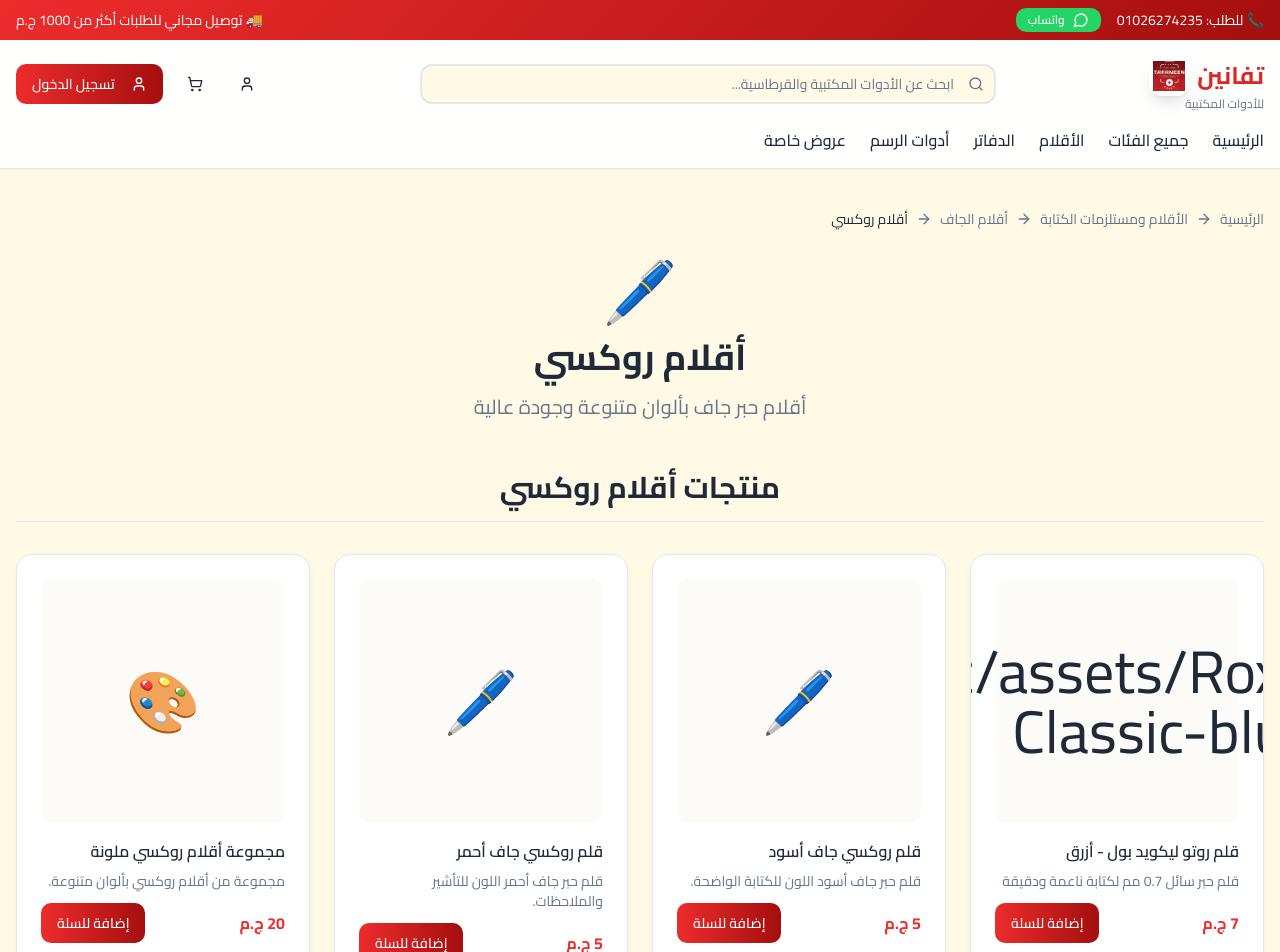
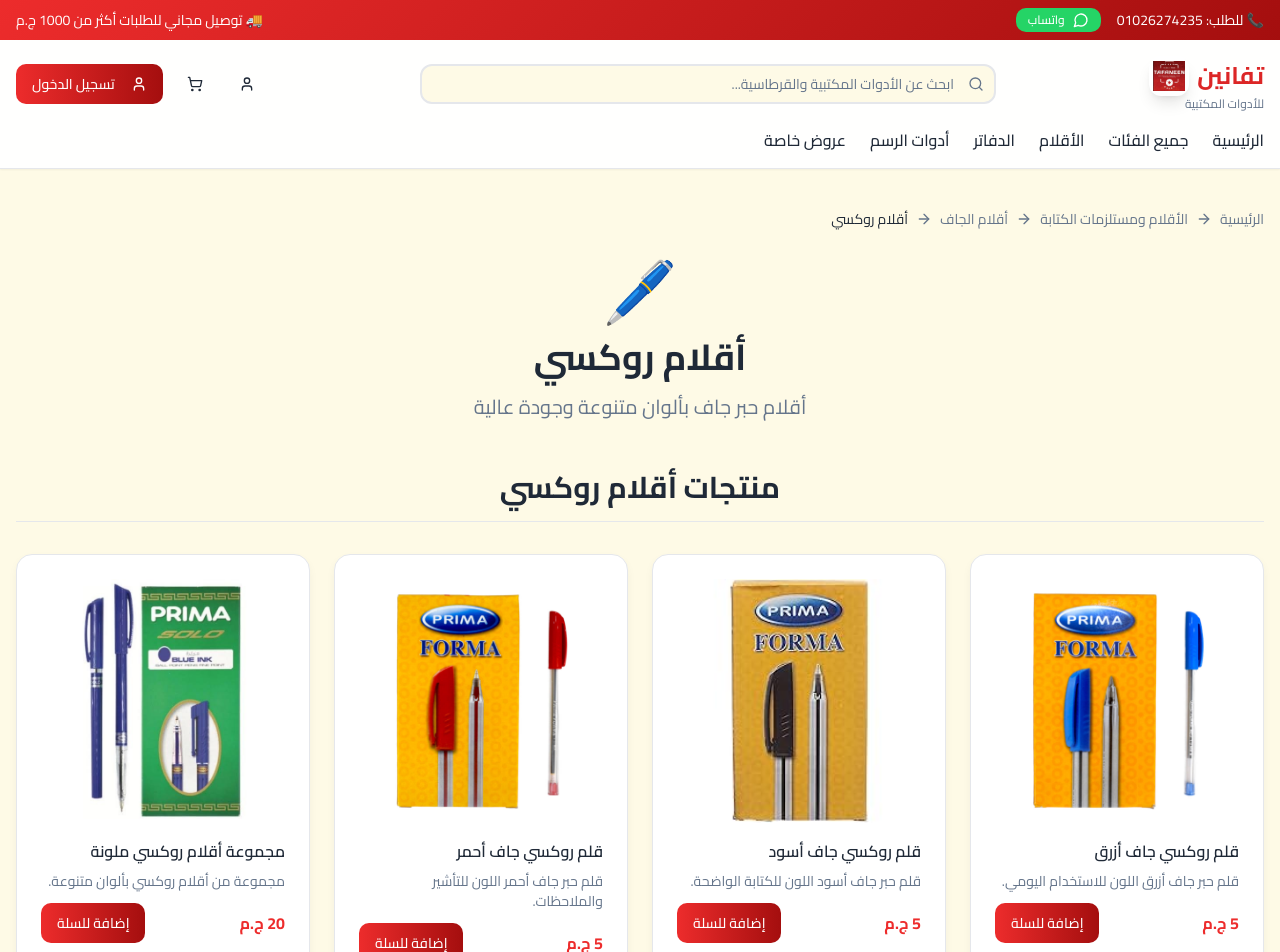
Before and after one commit to Abdo123465/tafaneen-order-bloom, a React (Vite) app: page /pens/roxi in a window 1280 px wide. Shown: the top 952 px of the page. Built offline with nearby package versions, Linux system fonts and the light colour scheme.

Commit message:
Update RoxiPensPage.tsx

```diff
--- a/src/pages/RoxiPensPage.tsx
+++ b/src/pages/RoxiPensPage.tsx
@@ -6,14 +6,18 @@ import { Button } from "@/components/ui/button";
 import { useCart } from "@/contexts/CartContext";
 import { ArrowRight } from "lucide-react";
 import { Link } from "react-router-dom";
-import RoxiClassicblueImage from "@/assets/Roxi-Classic-blue.jpg";
+
+import RoxiClassicBlueImage from "@/assets/PRIMA-FORMA-blue.jpg";
+import RoxiClassicBlackImage from "@/assets/PRIMA-FORMA-black.jpg";
+import RoxiClassicRedImage from "@/assets/PRIMA-FORMA-red.jpg";
+import RoxiColorSetImage from "@/assets/PRIMA-SOLO.jpg";
 
 // Placeholder data for Roxi pens
 const roxiPens = [
-  { id: 'Roxi-Classic-blue', name: 'قلم روتو ليكويد بول - أزرق', price: 7, image: RoxiClassicblueImage, description: 'قلم حبر سائل 0.7 مم لكتابة ناعمة ودقيقة' },
-  { id: 'roxi-2', name: 'قلم روكسي جاف أسود', price: 5, image: '🖊️', description: 'قلم حبر جاف أسود اللون للكتابة الواضحة.' },
-  { id: 'roxi-3', name: 'قلم روكسي جاف أحمر', price: 5, image: '🖊️', description: 'قلم حبر جاف أحمر اللون للتأشير والملاحظات.' },
-  { id: 'roxi-4', name: 'مجموعة أقلام روكسي ملونة', price: 20, image: '🎨', description: 'مجموعة من أقلام روكسي بألوان متنوعة.' },
+  { id: 'roxi-1', name: 'قلم روكسي جاف أزرق', price: 5, image: RoxiClassicBlueImage, description: 'قلم حبر جاف أزرق اللون للاستخدام اليومي.' },
+  { id: 'roxi-2', name: 'قلم روكسي جاف أسود', price: 5, image: RoxiClassicBlackImage, description: 'قلم حبر جاف أسود اللون للكتابة الواضحة.' },
+  { id: 'roxi-3', name: 'قلم روكسي جاف أحمر', price: 5, image: RoxiClassicRedImage, description: 'قلم حبر جاف أحمر اللون للتأشير والملاحظات.' },
+  { id: 'roxi-4', name: 'مجموعة أقلام روكسي ملونة', price: 20, image: RoxiColorSetImage, description: 'مجموعة من أقلام روكسي بألوان متنوعة.' },
 ];
 
 const RoxiPensPage = () => {
@@ -61,8 +65,8 @@ const RoxiPensPage = () => {
         <div className="grid sm:grid-cols-2 lg:grid-cols-4 gap-6">
           {roxiPens.map((pen) => (
             <div key={pen.id} className="card-product">
-              <div className="bg-muted/50 rounded-xl aspect-square flex items-center justify-center text-6xl mb-4">
-                {pen.image}
+              <div className="bg-muted/50 rounded-xl aspect-square flex items-center justify-center overflow-hidden mb-4">
+                <img src={pen.image} alt={pen.name} className="w-full h-full object-cover" />
               </div>
               <h3 className="font-semibold mb-2">{pen.name}</h3>
               <p className="text-sm text-muted-foreground mb-3">{pen.description}</p>
```
